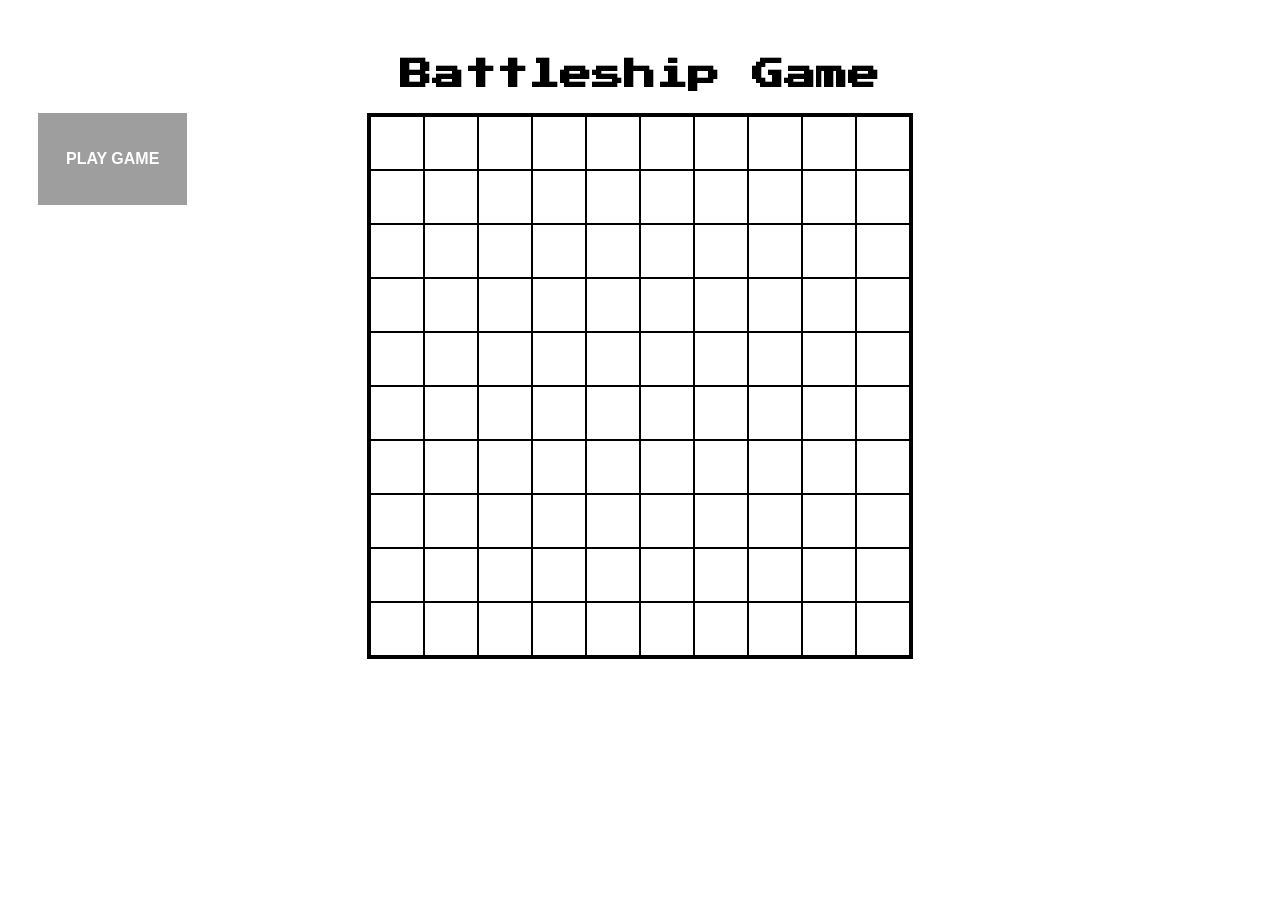
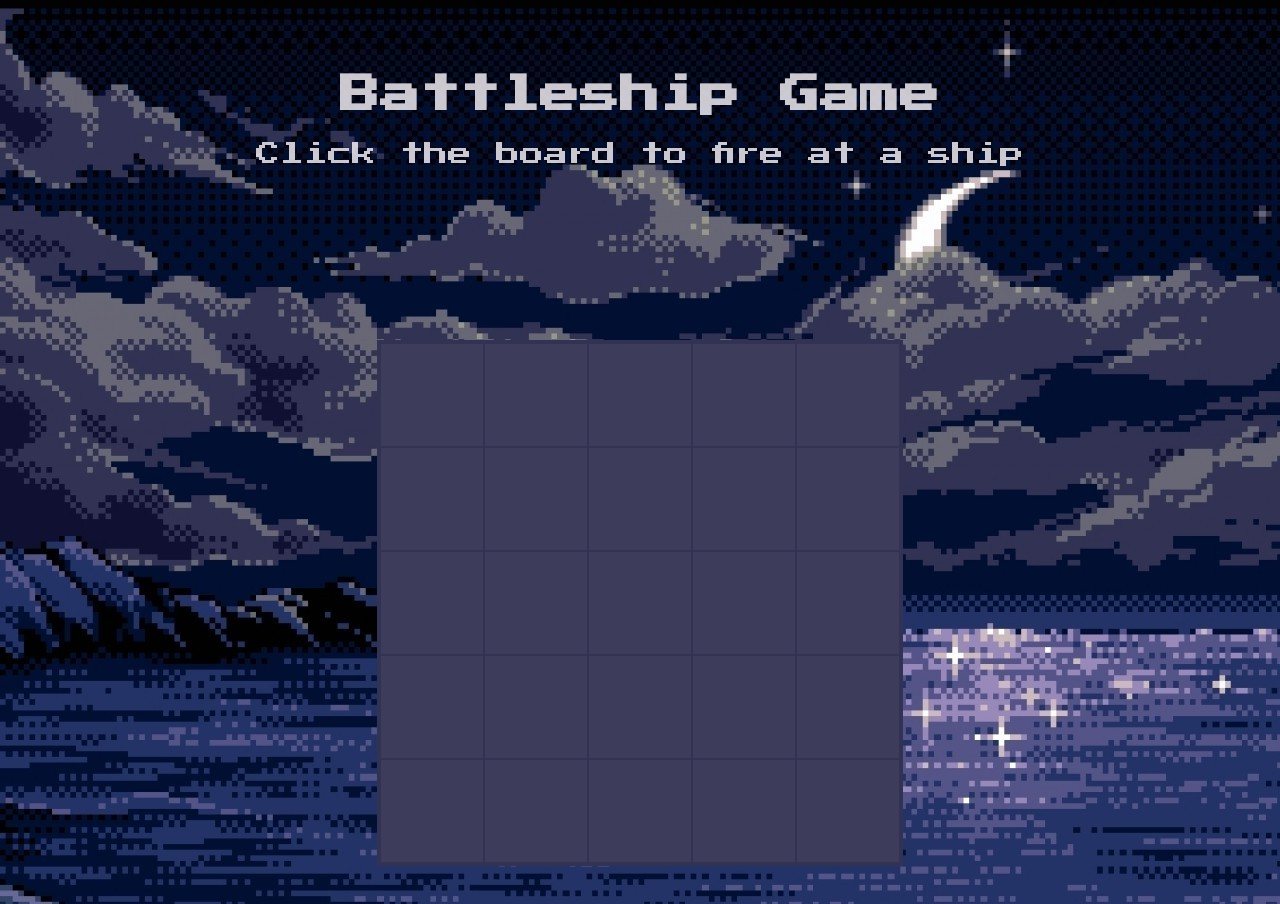
Before and after one commit to Marie-Carrere/battle, a website: page index.html in a window 1280 px wide. Before the commit the page ends 800 px from the top, so only its background shows below. Drawn offline with Linux system fonts and the light colour scheme; grey boxes are pictures that could not be loaded.

Commit message:
:lipstick: Updating the UI and style files

```diff
--- a/index.html
+++ b/index.html
@@ -8,134 +8,47 @@
     <body id="body">
         <div class="header">
             <h1>Battleship Game</h1>
-        </div>
-        <div class="game-btn">
-            <a href="#"class="btn"><span>Play Game</span></a>
+            <p>Click the board to fire at a ship</p>
         </div>
         <div class=board-wrapper>
             <table id="board">
                 <tr class="row1">
-                    <td class="1"></td>
-                    <td class="2"></td>
-                    <td class="3"></td>
-                    <td class="4"></td>
-                    <td class="5"></td>
-                    <td class="6"></td>
-                    <td class="7"></td>
-                    <td class="8"></td>
-                    <td class="9"></td>
-                    <td class="10"></td>
+                    <td id="1"></td>
+                    <td id="2"></td>
+                    <td id="3"></td>
+                    <td id="4"></td>
+                    <td id="5"></td>
                 </tr>
                 <tr class="row2">
-                    <td class="1"></td>
-                    <td class="2"></td>
-                    <td class="3"></td>
-                    <td class="4"></td>
-                    <td class="5"></td>
-                    <td class="6"></td>
-                    <td class="7"></td>
-                    <td class="8"></td>
-                    <td class="9"></td>
-                    <td class="10"></td>
+                    <td id="6"></td>
+                    <td id="7"></td>
+                    <td id="8"></td>
+                    <td id="9"></td>
+                    <td id="10"></td>
                 </tr>
                 <tr class="row3">
-                    <td class="1"></td>
-                    <td class="2"></td>
-                    <td class="3"></td>
-                    <td class="4"></td>
-                    <td class="5"></td>
-                    <td class="6"></td>
-                    <td class="7"></td>
-                    <td class="8"></td>
-                    <td class="9"></td>
-                    <td class="10"></td>
+                    <td id="11"></td>
+                    <td id="12"></td>
+                    <td id="13"></td>
+                    <td id="14"></td>
+                    <td id="15"></td>
                 </tr>
                 <tr class="row4">
-                    <td class="1"></td>
-                    <td class="2"></td>
-                    <td class="3"></td>
-                    <td class="4"></td>
-                    <td class="5"></td>
-                    <td class="6"></td>
-                    <td class="7"></td>
-                    <td class="8"></td>
-                    <td class="9"></td>
-                    <td class="10"></td>
+                    <td id="16"></td>
+                    <td id="17"></td>
+                    <td id="18"></td>
+                    <td id="19"></td>
+                    <td id="20"></td>
                 </tr>
                 <tr class="row5">
-                    <td class="1"></td>
-                    <td class="2"></td>
-                    <td class="3"></td>
-                    <td class="4"></td>
-                    <td class="5"></td>
-                    <td class="6"></td>
-                    <td class="7"></td>
-                    <td class="8"></td>
-                    <td class="9"></td>
-                    <td class="10"></td>
-                </tr>
-                <tr class="row6">
-                    <td class="1"></td>
-                    <td class="2"></td>
-                    <td class="3"></td>
-                    <td class="4"></td>
-                    <td class="5"></td>
-                    <td class="6"></td>
-                    <td class="7"></td>
-                    <td class="8"></td>
-                    <td class="9"></td>
-                    <td class="10"></td>
-                </tr>
-                <tr class="row7">
-                    <td class="1"></td>
-                    <td class="2"></td>
-                    <td class="3"></td>
-                    <td class="4"></td>
-                    <td class="5"></td>
-                    <td class="6"></td>
-                    <td class="7"></td>
-                    <td class="8"></td>
-                    <td class="9"></td>
-                    <td class="10"></td>
-                </tr>
-                <tr class="row8">
-                    <td class="1"></td>
-                    <td class="2"></td>
-                    <td class="3"></td>
-                    <td class="4"></td>
-                    <td class="5"></td>
-                    <td class="6"></td>
-                    <td class="7"></td>
-                    <td class="8"></td>
-                    <td class="9"></td>
-                    <td class="10"></td>
-                </tr>
-                <tr class="row9">
-                    <td class="1"></td>
-                    <td class="2"></td>
-                    <td class="3"></td>
-                    <td class="4"></td>
-                    <td class="5"></td>
-                    <td class="6"></td>
-                    <td class="7"></td>
-                    <td class="8"></td>
-                    <td class="9"></td>
-                    <td class="10"></td>
-                </tr>
-                <tr class="row10">
-                    <td class="1"></td>
-                    <td class="2"></td>
-                    <td class="3"></td>
-                    <td class="4"></td>
-                    <td class="5"></td>
-                    <td class="6"></td>
-                    <td class="7"></td>
-                    <td class="8"></td>
-                    <td class="9"></td>
-                    <td class="10"></td>
+                    <td id="21"></td>
+                    <td id="22"></td>
+                    <td id="23"></td>
+                    <td id="24"></td>
+                    <td id="25"></td>
                 </tr>
             </table>
         </div>
-    <script src=""></script>
+    <script src="./scripts/index.js"></script>
   </body>
 </html>
--- /dev/null
+++ b/scripts/index.js
@@ -0,0 +1,18 @@
+/**
+ * Click on each cell to get the id
+ */
+
+let table = document.getElementById("board"), rIndex, cIndex;
+
+for(let i = 0; i < board.rows.length; i++) {
+
+    for(let j = 0; j < table.rows[i].cells.length; j++) {
+
+        table.rows[i].cells[j].onclick = function() {
+
+            rIndex = this.parentElement.rowIndex;
+            cIndex = this.cellIndex+1;
+            console.log("Row : "+rIndex+" , Cell : "+cIndex);
+        }
+    }
+}
--- a/style.css
+++ b/style.css
@@ -4,66 +4,43 @@ body {
     text-align: center;
     padding: 30px;
     font-family: sans-serif;
+    background-image: url(./assets/img/sea-background.jpg);
+    font-family: 'Press Start 2P', cursive;
+    color: rgba(254, 249, 254, 0.80)
+}
+
+.header {
+padding-top: 10px;
+  padding-bottom: 50px;
 }
 
 h1 {
-    font-family: 'Press Start 2P', cursive;
+  font-size: 2.5em;
+}
+
+p {
+  font-size: 1.5em;
 }
 
 table {
-    background-color: black;
-    border: 2px solid black;
+    background-color: rgba(50, 50, 84, 1);
+    border: 2px solid rgba(50, 50, 84, 1);
 }
 
 .board-wrapper {
     text-align: center;
     width: 70%;
+    padding-top: 100px;
     margin: auto;
-
 }
 
 #board {
     display: inline-block;
+    cursor: url(./assets/img/crosshaircursor.png), auto;
 }
 
 td {
-    background-color: white;
-    width: 50px;
-    height: 50px;
+    background-color: rgba(104, 103, 116, 0.20);
+    width: 100px;
+    height: 100px;
 }
-
-/**
-* 8-bit play game button
-**/
-a {
-  text-decoration: none;
-}
-.btn {
-  text-transform: uppercase;
-  font-weight: bold;
-  line-height: 92px;
-  color: #fff;
-  background-color: gray;
-}
-.btn span,
-.btn:before,
-.btn:after {
-  float: left;
-}
-.btn span {
-  background: url('https://confnu-production.s3.amazonaws.com/conference_editions/8/images/13/image/repeating-sprite.png') 0 0 repeat-x;
-  padding: 0 14px;
-}
-.btn:before,
-.btn:after {
-  content: '';
-  height: 92px;
-  width: 14px;
-  background: url('https://confnu-production.s3.amazonaws.com/conference_editions/8/images/16/image/sprite.png') 0 0 no-repeat;
-}
-.btn:after { background-position: -14px 0; }
-
-/*  button hover state */
-.btn:hover span { background-position: 0 -92px; }
-.btn:hover:before { background-position: -28px 0; }
-.btn:hover:after { background-position: -42px 0; }
```
Also changed, not shown: assets/img/Webp.net-resizeimage.jpg (added), assets/img/crosshaircursor.png (added), assets/img/sea-background.jpg (added).
